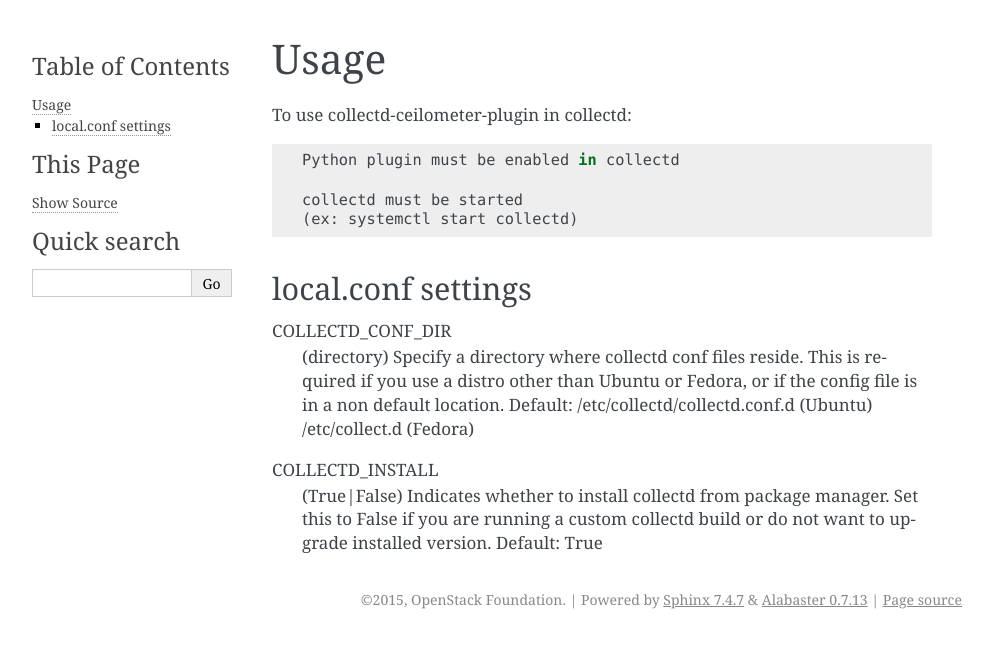
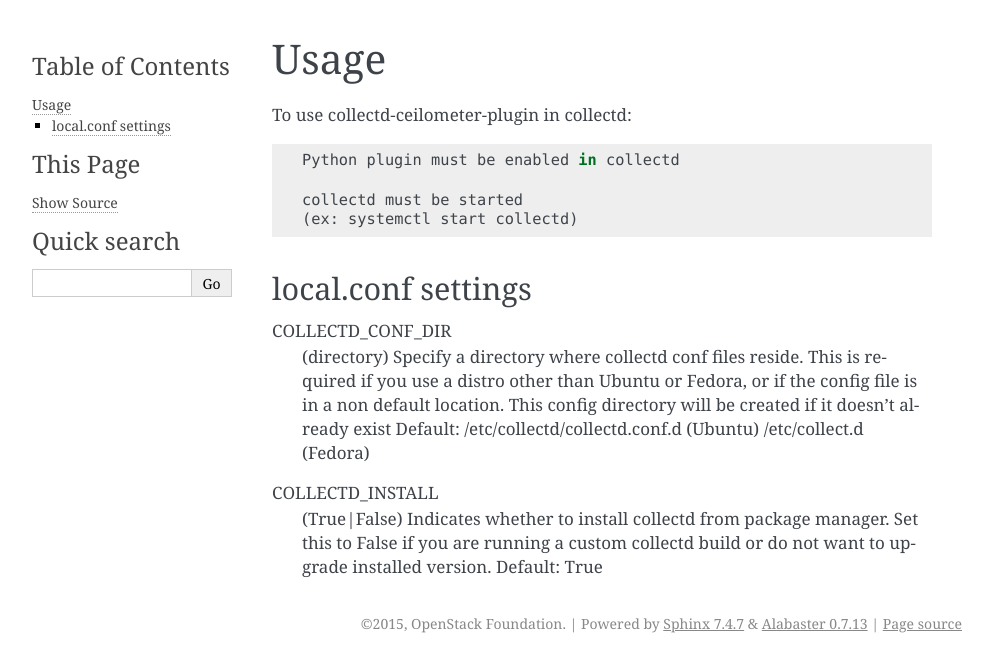
Before and after one commit to openstack-archive/collectd-openstack-plugins, a Sphinx documentation site: the page built from doc/source/usage.rst, in a window 1280 px wide. Shown: the top 672 px of the page, without its empty margins (148-1141 px from the left). Built offline with Sphinx 7.4.7, drawn with Linux system fonts in a browser that asks for light colours.

Commit message:
Make sure the collectd config dir exists
* Adding fuction to check if collectd config folder exists, and create
    the folder if it doesn't.

Change-Id: I87d2e233d6db7db083aa6795037f9e73fe708b80
Closes-Bug: #1596971

```diff
--- a/doc/source/usage.rst
+++ b/doc/source/usage.rst
@@ -15,7 +15,8 @@
 COLLECTD_CONF_DIR
     (directory) Specify a directory where collectd conf files reside.
     This is required if you use a distro other than Ubuntu or Fedora, or if
-    the config file is in a non default location.
+    the config file is in a non default location. This config directory will
+    be created if it doesn't already exist
     Default: /etc/collectd/collectd.conf.d (Ubuntu) /etc/collect.d (Fedora)
 
 
```
Also changed, not shown: 1 other file.
